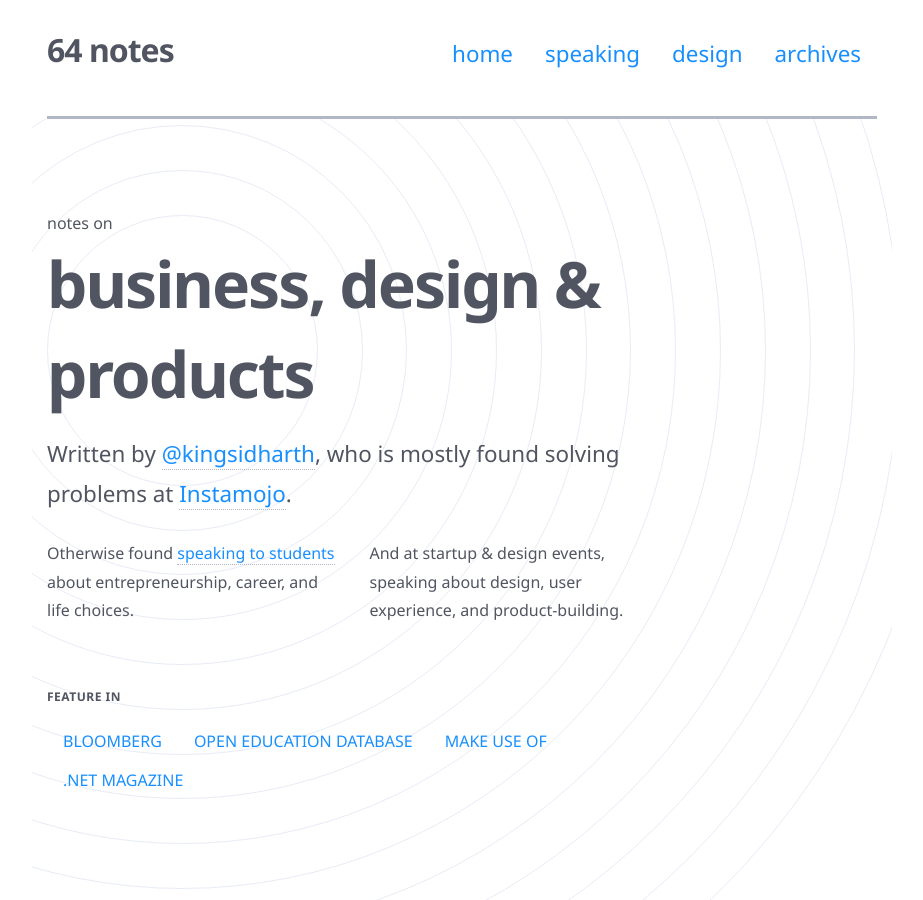
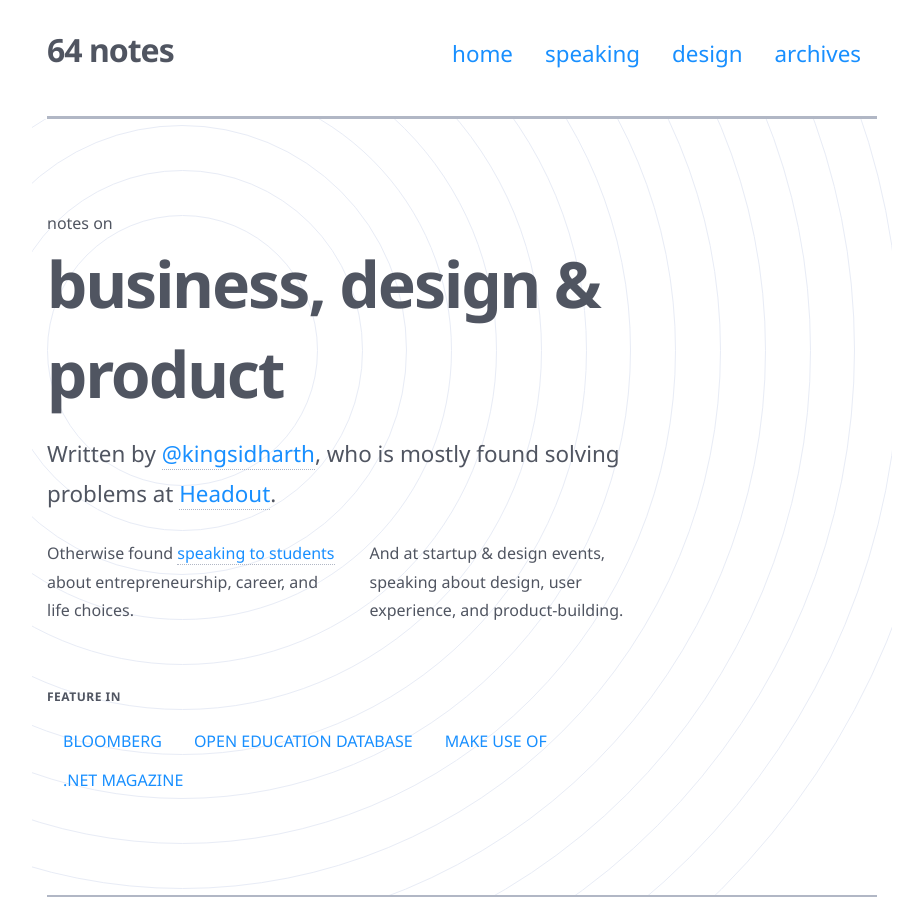
Before and after one commit to 64Notes/64notes.com, a Jekyll site: the page built from index.html, in a window 1280 px wide and 900 px high. Shown: the whole window, without its empty margins (178-1101 px from the left). Built offline with Jekyll 4.4.1, drawn with Linux system fonts in a browser that asks for light colours; comment, search, counter and statistics services are not loaded.

Commit message:
Change link & sizes on homepage

```diff
--- a/_includes/home/hero.html
+++ b/_includes/home/hero.html
@@ -8,14 +8,14 @@
         Notes on
       </span>
       <span class="text-dark">
-        Business, Design & Products
+        Business, Design & Product
       </span>
     </h1>
 
     <p class="subheader-1">
       Written by
-      <a href="https://twitter.com/kingsidharth" onclick="return mixpanel.track('Twitter Profile')">@kingsidharth</a>,
-      who is mostly found solving problems at <a href="https://www.instamojo.com?referrer=kingsidharth">Instamojo</a>.
+      <a href="https://www.kingsidharth.com" onclick="return mixpanel.track('kingsidharth.com')">@kingsidharth</a>,
+      who is mostly found solving problems at <a href="https://www.headout.com?referrer=kingsidharth">Headout</a>.
     </p>
 
     <div class="[ grid-x grid-margin-x ]">
@@ -31,7 +31,7 @@
 
     <div class="[ grid-x grid-margin-x ]">
       <p>&nbsp;</p>
-      <div class="[ cell small-12 ][ h5 ]">
+      <div class="[ cell small-12 ]">
         <h5>Feature In</h5>
         {% include home/featured.html %}
       </div>
--- a/index.html
+++ b/index.html
@@ -16,11 +16,15 @@
     </header>
 
     <div class="cell small-12 medium-6 medium-push-6" style="margin-bottom: 2rem;">
-      <p>Spoken at colleges like — BITS (Goa), VIT, VJTI (Mumbai), NITs, etc.</p>
-      <p>
+      <p class="subheader-2">
+        Spoken at colleges like — BITS (Goa), VIT, VJTI (Mumbai), NITs, etc.
+      </p>
+      <p>&nbsp;</p>
+      <p class="subheader-2">
         And at events like — Startup Saturday (Mumbai), Design Day, TechSparks,
         Behance Review, WordCamps, etc.
       </p>
+      <p>&nbsp;</p>
       <p><a href="/speaking">See All Past Talks &rarr;</a></p>
       <p><a href="mailto:contact@kingsidharth.com">Invite for a Talk</a></p>
     </div>
```
